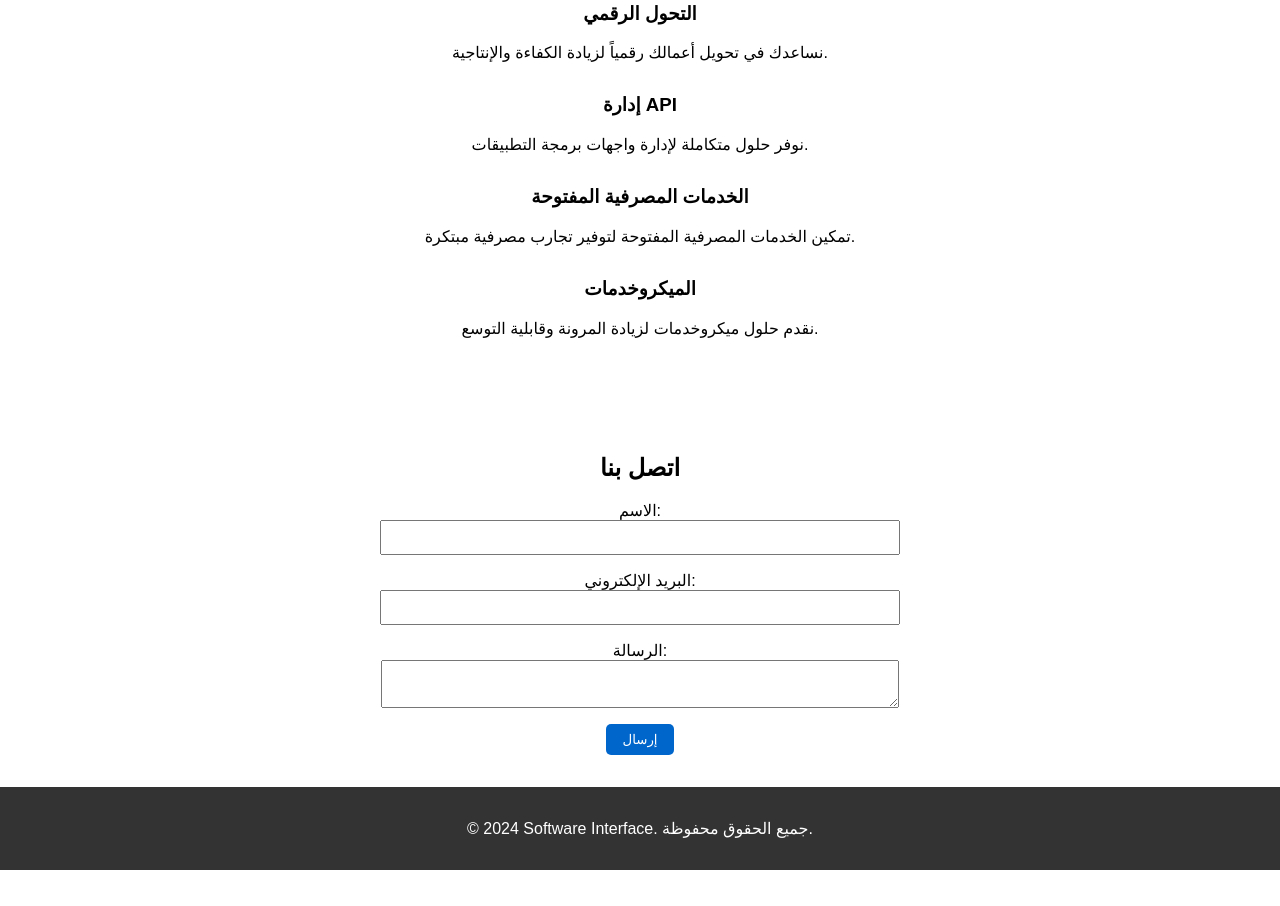
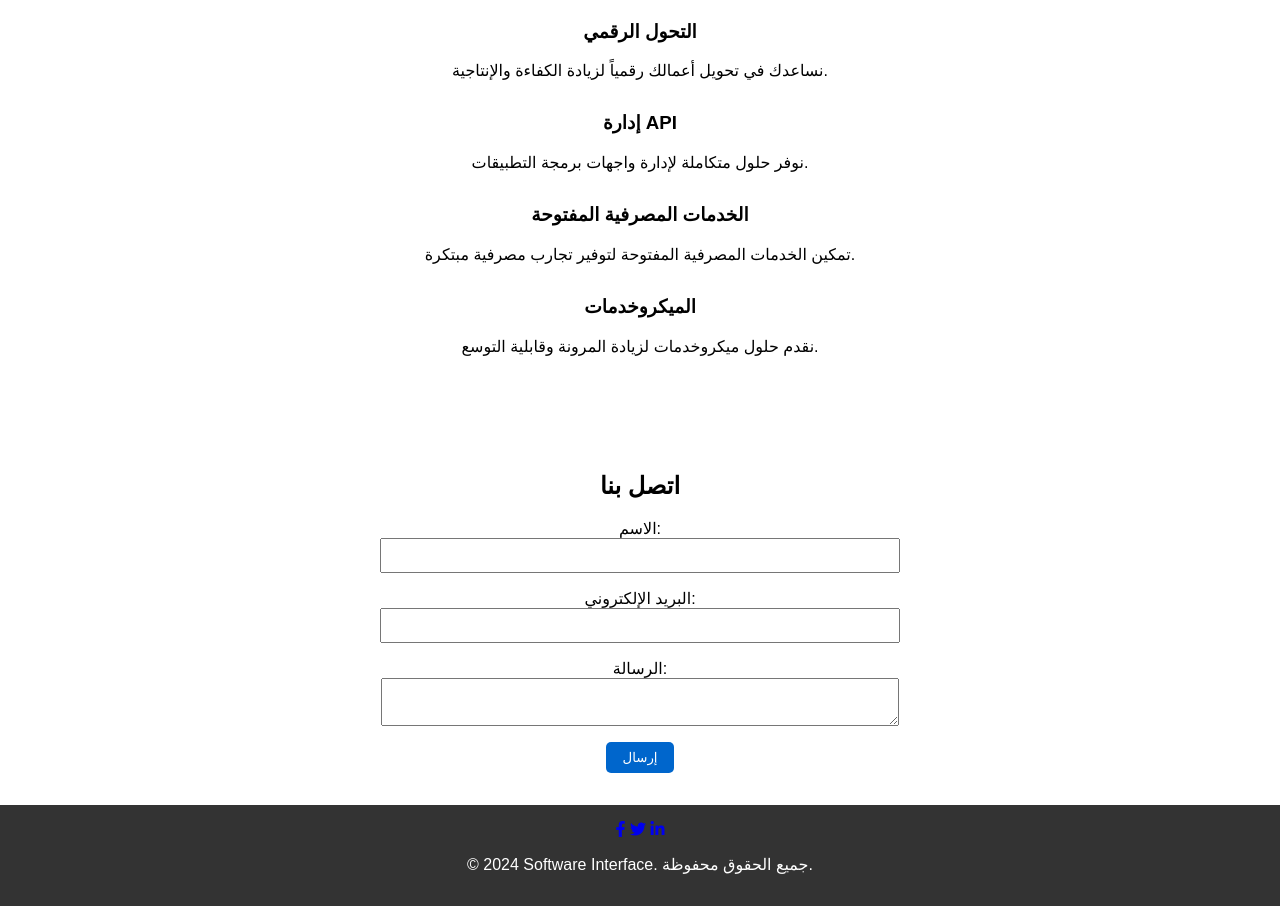
Before and after one commit to fm1244/software-interface, a plain HTML site: page index.html in a window 1280 px wide. Shown: the part 741-1647 px from the top of the page. Before the commit the page ends 1611 px from the top, so only its background shows below. Drawn offline with Linux system fonts and the light colour scheme.

Commit message:
Update index.html

```diff
--- a/index.html
+++ b/index.html
@@ -1,4 +1,3 @@
-
 <!DOCTYPE html>
 <html lang="ar">
 <head>
@@ -6,10 +5,14 @@
     <meta name="viewport" content="width=device-width, initial-scale=1.0">
     <title>Software Interface</title>
     <link rel="stylesheet" href="styles.css">
+    <link rel="stylesheet" href="https://cdnjs.cloudflare.com/ajax/libs/font-awesome/5.15.3/css/all.min.css">
 </head>
 <body>
     <header>
         <nav>
+            <div class="logo">
+                <img src="logo.png" alt="Software Interface Logo">
+            </div>
             <ul>
                 <li><a href="#home">الرئيسية</a></li>
                 <li><a href="#about">من نحن</a></li>
@@ -31,6 +34,7 @@
     </section>
     <section id="services">
         <h2>خدماتنا</h2>
+        <div class="services-container">
             <div class="service">
                 <h3>التحول الرقمي</h3>
                 <p>نساعدك في تحويل أعمالك رقمياً لزيادة الكفاءة والإنتاجية.</p>
@@ -47,6 +51,7 @@
                 <h3>الميكروخدمات</h3>
                 <p>نقدم حلول ميكروخدمات لزيادة المرونة وقابلية التوسع.</p>
             </div>
+        </div>
     </section>
     <section id="contact">
         <h2>اتصل بنا</h2>
@@ -61,7 +66,14 @@
         </form>
     </section>
     <footer>
+        <div class="footer-content">
+            <div class="social-media">
+                <a href="#"><i class="fab fa-facebook-f"></i></a>
+                <a href="#"><i class="fab fa-twitter"></i></a>
+                <a href="#"><i class="fab fa-linkedin-in"></i></a>
+            </div>
             <p>&copy; 2024 Software Interface. جميع الحقوق محفوظة.</p>
+        </div>
     </footer>
     <script src="scripts.js"></script>
 </body>
```
Lines whose indentation alone changed are shown as unchanged.
